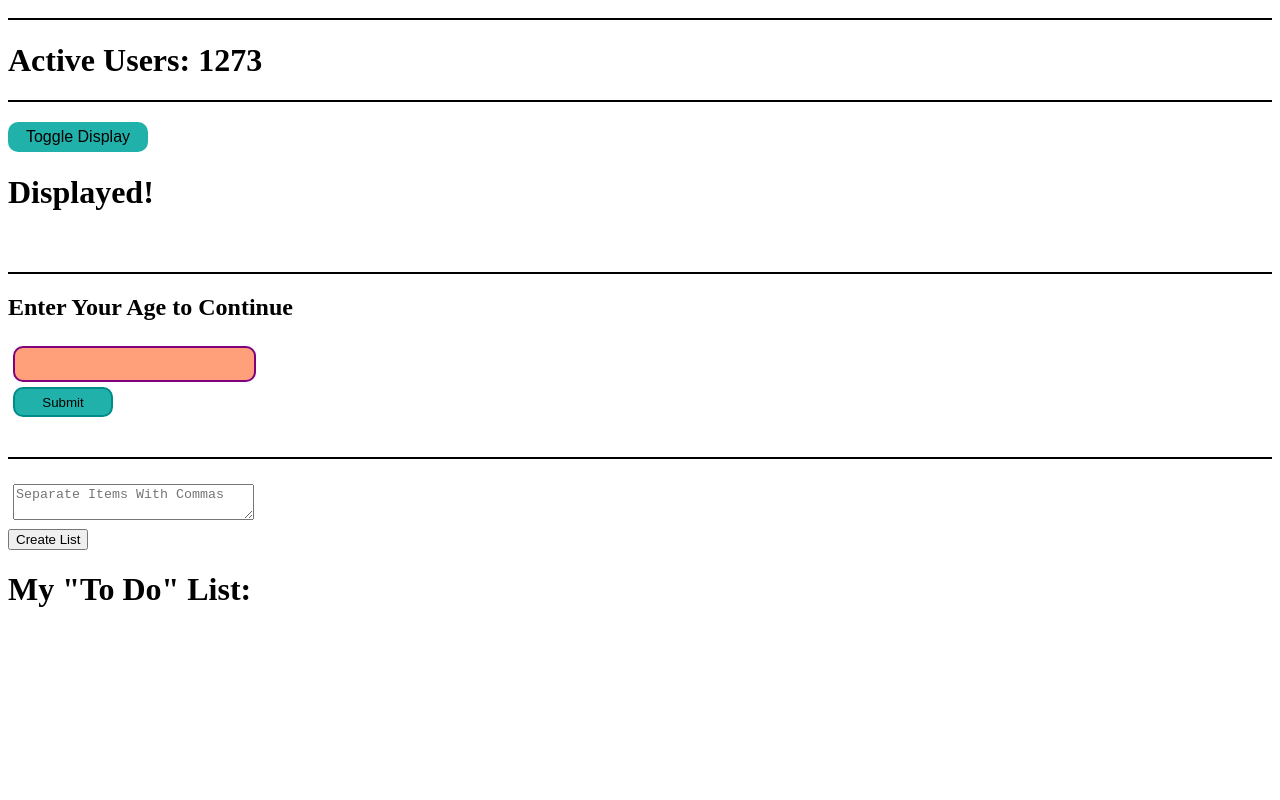
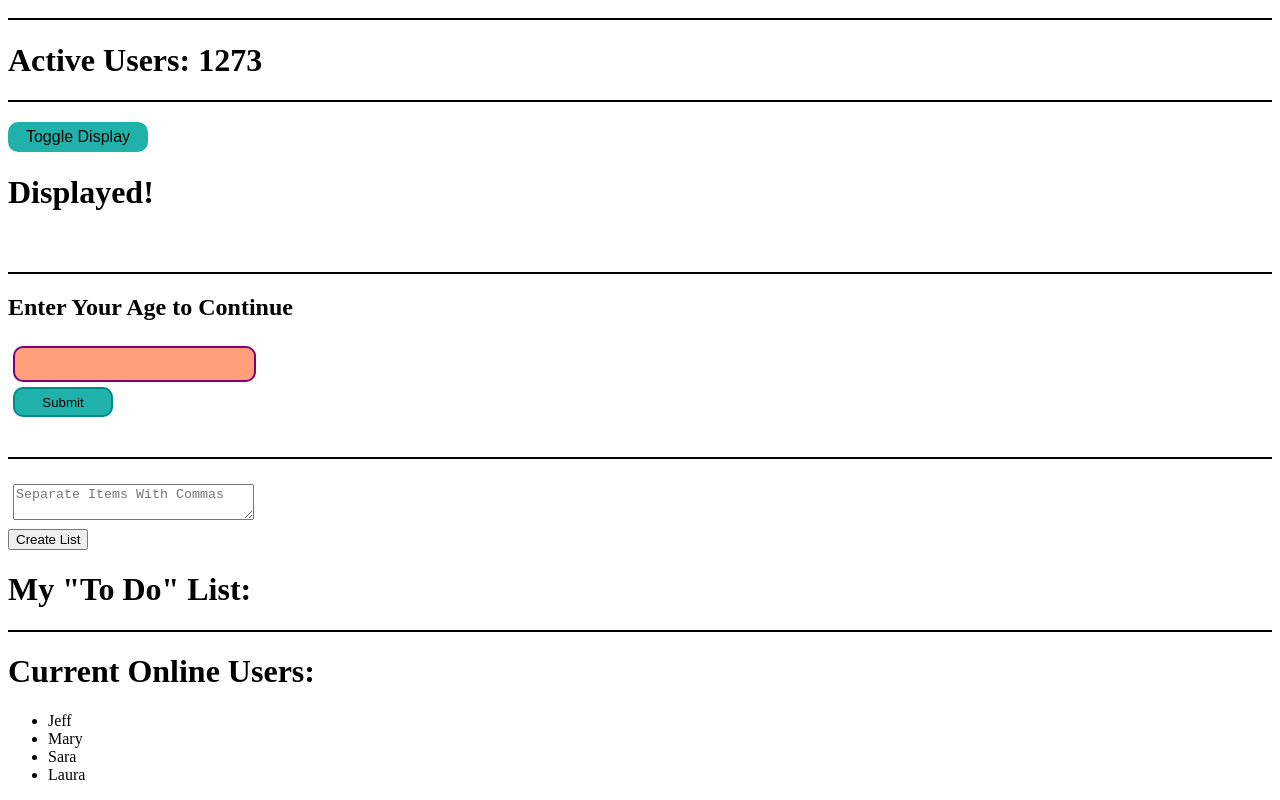
Before and after one commit to irenemanas/react-exercises, a React (Create React App) app: page / in a window 1280 px wide. Shown: the part 677-1477 px from the top of the page. Before the commit the page ends 1307 px from the top, so only its background shows below. Built offline with nearby package versions, Linux system fonts and the light colour scheme.

Commit message:
Add UsersOnLine component with filter() and map()

```diff
--- a/src/components/MyToDoList.js
+++ b/src/components/MyToDoList.js
@@ -30,7 +30,7 @@ class MyToDoList extends React.Component {
     });
   }
   render() {
-    const items = this.state.toDoList.map((i) => <li>{i}</li>);
+    const items = this.state.toDoList.map((item) => <li>{item}</li>);
     return (
       <div className='to-do'>
         <textarea
--- /dev/null
+++ b/src/components/UsersOnLine.js
@@ -0,0 +1,48 @@
+import React from "react";
+import "../style/_usersOnLine.scss";
+
+class UsersOnLine extends React.Component {
+  constructor(props) {
+    super(props);
+    this.state = {
+      users: [
+        {
+          username: "Jeff",
+          online: true,
+        },
+        {
+          username: "Alan",
+          online: false,
+        },
+        {
+          username: "Mary",
+          online: true,
+        },
+        {
+          username: "Jim",
+          online: false,
+        },
+        {
+          username: "Sara",
+          online: true,
+        },
+        {
+          username: "Laura",
+          online: true,
+        },
+      ],
+    };
+  }
+  render() {
+    const usersOnLine = this.state.users.filter((user) => user.online === true); // Change this line
+    const renderOnline = usersOnLine.map((user) => <li key={user.username}>{user.username}</li>); // Change this line
+    return (
+      <div className='users'>
+        <h1>Current Online Users:</h1>
+        <ul>{renderOnline}</ul>
+      </div>
+    );
+  }
+}
+
+export default UsersOnLine;
--- a/src/index.js
+++ b/src/index.js
@@ -10,6 +10,7 @@ import LifeComponent from "./components/LifeComponent";
 import ConditionalRender from "./components/ConditionalRender";
 import TernaryRender from "./components/TernaryRender";
 import MyToDoList from "./components/MyToDoList";
+import UsersOnLine from "./components/UsersOnLine";
 import { HashRouter } from "react-router-dom";
 
 ReactDOM.render(
@@ -23,6 +24,7 @@ ReactDOM.render(
     <ConditionalRender />
     <TernaryRender />
     <MyToDoList />
+    <UsersOnLine />
   </HashRouter>,
   document.getElementById("root")
 );
--- /dev/null
+++ b/src/style/_usersOnLine.scss
@@ -0,0 +1,3 @@
+.users {
+  border-top: 2px black solid;
+}
```
